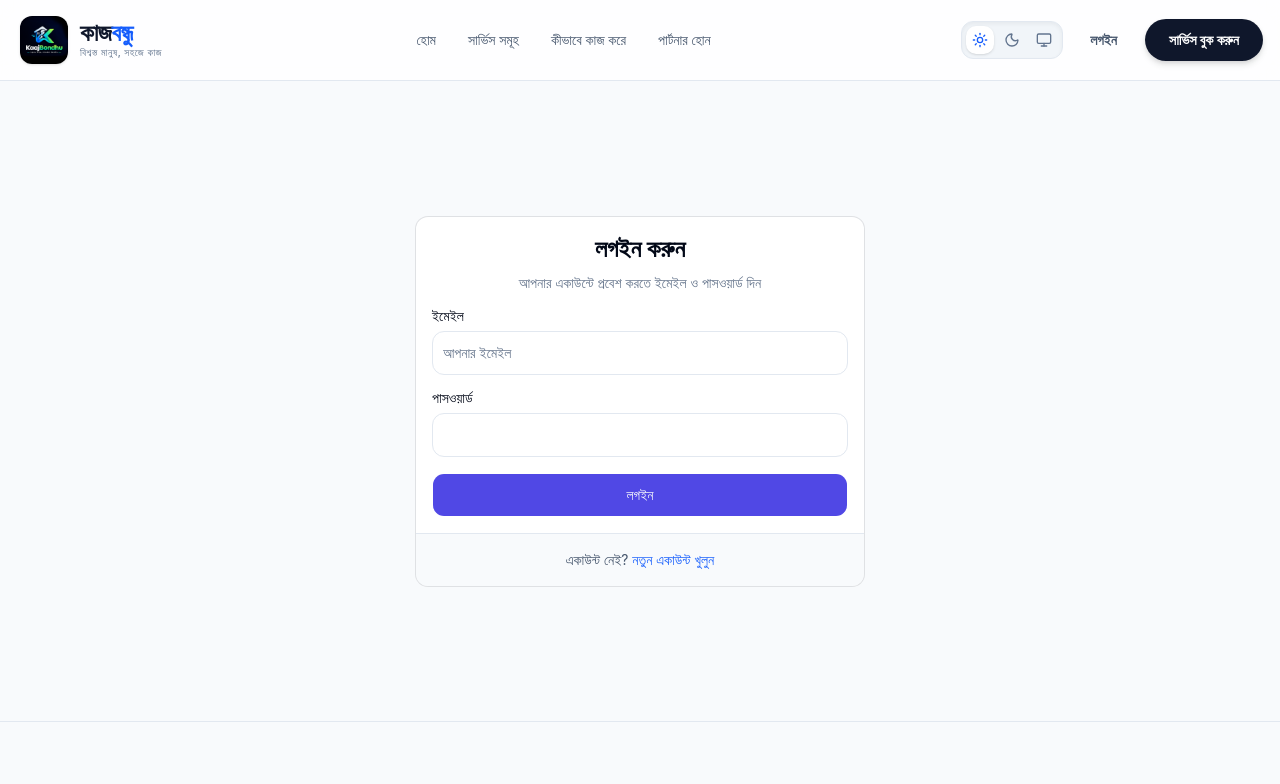
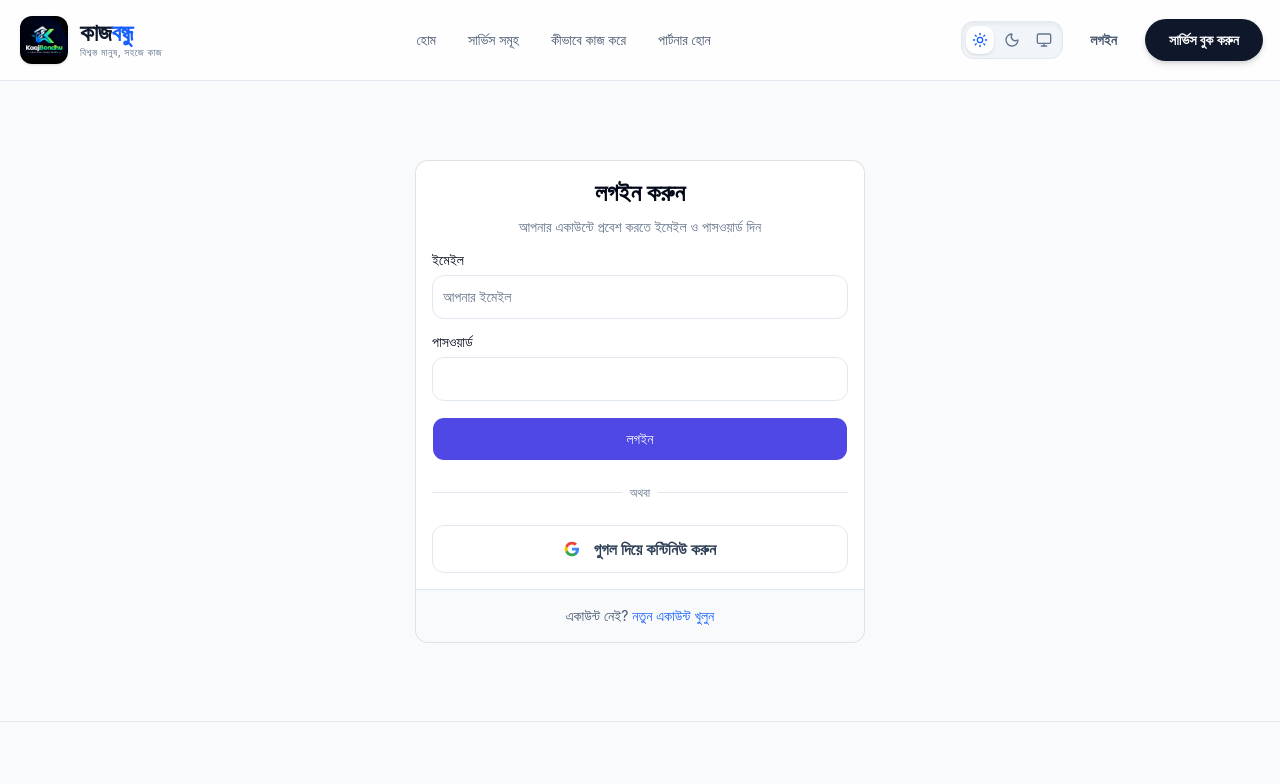
Before and after one commit to shithel9360/kaajbondhu, a React (Vite) app: page /login in a window 1280 px wide. Shown: the top 784 px of the page. Built offline with nearby package versions, Linux system fonts and the light colour scheme; no server answers.

Commit message:
feat(auth): add Google OAuth login UI to bypass email rate limits

```diff
--- /dev/null
+++ b/fix_oauth.cjs
@@ -0,0 +1,50 @@
+const fs = require('fs');
+
+const handleGoogle = `
+  const handleGoogleLogin = async () => {
+    const { error } = await supabase.auth.signInWithOAuth({
+      provider: 'google',
+      options: {
+        redirectTo: \`\${window.location.origin}/dashboard\`
+      }
+    });
+    if (error) toast.info(error.message);
+  };
+`;
+
+const googleBtn = `
+            <div className="relative my-6">
+              <div className="absolute inset-0 flex items-center">
+                <span className="w-full border-t border-slate-200 dark:border-slate-700" />
+              </div>
+              <div className="relative flex justify-center text-xs uppercase">
+                <span className="bg-white dark:bg-slate-900 px-2 text-slate-500">অথবা</span>
+              </div>
+            </div>
+
+            <Button
+              type="button"
+              variant="outline"
+              className="w-full h-12 text-base font-semibold border-slate-200 dark:border-slate-700 bg-white dark:bg-slate-800 text-slate-700 dark:text-slate-200 hover:bg-slate-50 dark:hover:bg-slate-700"
+              onClick={handleGoogleLogin}
+            >
+              <svg className="w-5 h-5 mr-2" viewBox="0 0 24 24">
+                <path d="M22.56 12.25c0-.78-.07-1.53-.2-2.25H12v4.26h5.92c-.26 1.37-1.04 2.53-2.21 3.31v2.77h3.57c2.08-1.92 3.28-4.74 3.28-8.09z" fill="#4285F4" />
+                <path d="M12 23c2.97 0 5.46-.98 7.28-2.66l-3.57-2.77c-.98.66-2.23 1.06-3.71 1.06-2.86 0-5.29-1.93-6.16-4.53H2.18v2.84C3.99 20.53 7.7 23 12 23z" fill="#34A853" />
+                <path d="M5.84 14.09c-.22-.66-.35-1.36-.35-2.09s.13-1.43.35-2.09V7.07H2.18C1.43 8.55 1 10.22 1 12s.43 3.45 1.18 4.93l2.85-2.22.81-.62z" fill="#FBBC05" />
+                <path d="M12 5.38c1.62 0 3.06.56 4.21 1.64l3.15-3.15C17.45 2.09 14.97 1 12 1 7.7 1 3.99 3.47 2.18 7.07l3.66 2.84c.87-2.6 3.3-4.53 6.16-4.53z" fill="#EA4335" />
+              </svg>
+              গুগল দিয়ে কন্টিনিউ করুন
+            </Button>
+`;
+
+['src/pages/Login.tsx', 'src/pages/Signup.tsx'].forEach(file => {
+  let content = fs.readFileSync(file, 'utf8');
+
+  if (!content.includes('handleGoogleLogin')) {
+    content = content.replace("const navigate = useNavigate();", "const navigate = useNavigate();\n" + handleGoogle);
+    content = content.replace("</form>", "</form>\n" + googleBtn);
+    fs.writeFileSync(file, content);
+    console.log('Added Google Login to', file);
+  }
+});
--- /dev/null
+++ b/fix_profile_upsert.cjs
@@ -0,0 +1,10 @@
+const fs = require('fs');
+let profile = fs.readFileSync('src/pages/Profile.tsx', 'utf8');
+
+profile = profile.replace(
+  "    const { error } = await supabase\n      .from('profiles')\n      .update(updatePayload)\n      .eq('id', user.id);",
+  "    const { error } = await supabase\n      .from('profiles')\n      .upsert({ id: user.id, ...updatePayload });"
+);
+
+fs.writeFileSync('src/pages/Profile.tsx', profile);
+console.log('Profile updated to use upsert for OAuth users');
--- a/src/pages/Login.tsx
+++ b/src/pages/Login.tsx
@@ -8,6 +8,17 @@ import { Card, CardContent, CardDescription, CardFooter, CardHeader, CardTitle }
 
 export default function Login() {
   const navigate = useNavigate();
+
+  const handleGoogleLogin = async () => {
+    const { error } = await supabase.auth.signInWithOAuth({
+      provider: 'google',
+      options: {
+        redirectTo: `${window.location.origin}/dashboard`
+      }
+    });
+    if (error) toast.info(error.message);
+  };
+
   const [email, setEmail] = useState('');
   const [password, setPassword] = useState('');
   const [loading, setLoading] = useState(false);
@@ -62,6 +73,31 @@ export default function Login() {
               {loading ? 'লগইন হচ্ছে...' : 'লগইন'}
             </Button>
           </form>
+
+            <div className="relative my-6">
+              <div className="absolute inset-0 flex items-center">
+                <span className="w-full border-t border-slate-200 dark:border-slate-700" />
+              </div>
+              <div className="relative flex justify-center text-xs uppercase">
+                <span className="bg-white dark:bg-slate-900 px-2 text-slate-500">অথবা</span>
+              </div>
+            </div>
+
+            <Button
+              type="button"
+              variant="outline"
+              className="w-full h-12 text-base font-semibold border-slate-200 dark:border-slate-700 bg-white dark:bg-slate-800 text-slate-700 dark:text-slate-200 hover:bg-slate-50 dark:hover:bg-slate-700"
+              onClick={handleGoogleLogin}
+            >
+              <svg className="w-5 h-5 mr-2" viewBox="0 0 24 24">
+                <path d="M22.56 12.25c0-.78-.07-1.53-.2-2.25H12v4.26h5.92c-.26 1.37-1.04 2.53-2.21 3.31v2.77h3.57c2.08-1.92 3.28-4.74 3.28-8.09z" fill="#4285F4" />
+                <path d="M12 23c2.97 0 5.46-.98 7.28-2.66l-3.57-2.77c-.98.66-2.23 1.06-3.71 1.06-2.86 0-5.29-1.93-6.16-4.53H2.18v2.84C3.99 20.53 7.7 23 12 23z" fill="#34A853" />
+                <path d="M5.84 14.09c-.22-.66-.35-1.36-.35-2.09s.13-1.43.35-2.09V7.07H2.18C1.43 8.55 1 10.22 1 12s.43 3.45 1.18 4.93l2.85-2.22.81-.62z" fill="#FBBC05" />
+                <path d="M12 5.38c1.62 0 3.06.56 4.21 1.64l3.15-3.15C17.45 2.09 14.97 1 12 1 7.7 1 3.99 3.47 2.18 7.07l3.66 2.84c.87-2.6 3.3-4.53 6.16-4.53z" fill="#EA4335" />
+              </svg>
+              গুগল দিয়ে কন্টিনিউ করুন
+            </Button>
+
         </CardContent>
         <CardFooter className="flex justify-center">
           <p className="text-sm text-slate-600">
--- a/src/pages/Profile.tsx
+++ b/src/pages/Profile.tsx
@@ -72,8 +72,7 @@ export default function Profile() {
 
     const { error } = await supabase
       .from('profiles')
-      .update(updatePayload)
-      .eq('id', user.id);
+      .upsert({ id: user.id, ...updatePayload });
 
     if (error) {
       if (error.message.includes('bkash_number') || error.message.includes('bank_account')) {
--- a/src/pages/Signup.tsx
+++ b/src/pages/Signup.tsx
@@ -9,6 +9,17 @@ import { Card, CardContent, CardDescription, CardFooter, CardHeader, CardTitle }
 
 export default function Signup() {
   const navigate = useNavigate();
+
+  const handleGoogleLogin = async () => {
+    const { error } = await supabase.auth.signInWithOAuth({
+      provider: 'google',
+      options: {
+        redirectTo: `${window.location.origin}/dashboard`
+      }
+    });
+    if (error) toast.info(error.message);
+  };
+
   const [fullName, setFullName] = useState('');
   const [phone, setPhone] = useState('');
   const [email, setEmail] = useState('');
@@ -95,6 +106,31 @@ export default function Signup() {
               {loading ? 'অপেক্ষা করুন...' : 'একাউন্ট খুলুন'}
             </Button>
           </form>
+
+            <div className="relative my-6">
+              <div className="absolute inset-0 flex items-center">
+                <span className="w-full border-t border-slate-200 dark:border-slate-700" />
+              </div>
+              <div className="relative flex justify-center text-xs uppercase">
+                <span className="bg-white dark:bg-slate-900 px-2 text-slate-500">অথবা</span>
+              </div>
+            </div>
+
+            <Button
+              type="button"
+              variant="outline"
+              className="w-full h-12 text-base font-semibold border-slate-200 dark:border-slate-700 bg-white dark:bg-slate-800 text-slate-700 dark:text-slate-200 hover:bg-slate-50 dark:hover:bg-slate-700"
+              onClick={handleGoogleLogin}
+            >
+              <svg className="w-5 h-5 mr-2" viewBox="0 0 24 24">
+                <path d="M22.56 12.25c0-.78-.07-1.53-.2-2.25H12v4.26h5.92c-.26 1.37-1.04 2.53-2.21 3.31v2.77h3.57c2.08-1.92 3.28-4.74 3.28-8.09z" fill="#4285F4" />
+                <path d="M12 23c2.97 0 5.46-.98 7.28-2.66l-3.57-2.77c-.98.66-2.23 1.06-3.71 1.06-2.86 0-5.29-1.93-6.16-4.53H2.18v2.84C3.99 20.53 7.7 23 12 23z" fill="#34A853" />
+                <path d="M5.84 14.09c-.22-.66-.35-1.36-.35-2.09s.13-1.43.35-2.09V7.07H2.18C1.43 8.55 1 10.22 1 12s.43 3.45 1.18 4.93l2.85-2.22.81-.62z" fill="#FBBC05" />
+                <path d="M12 5.38c1.62 0 3.06.56 4.21 1.64l3.15-3.15C17.45 2.09 14.97 1 12 1 7.7 1 3.99 3.47 2.18 7.07l3.66 2.84c.87-2.6 3.3-4.53 6.16-4.53z" fill="#EA4335" />
+              </svg>
+              গুগল দিয়ে কন্টিনিউ করুন
+            </Button>
+
         </CardContent>
         <CardFooter className="flex justify-center">
           <p className="text-sm text-slate-600">
```
